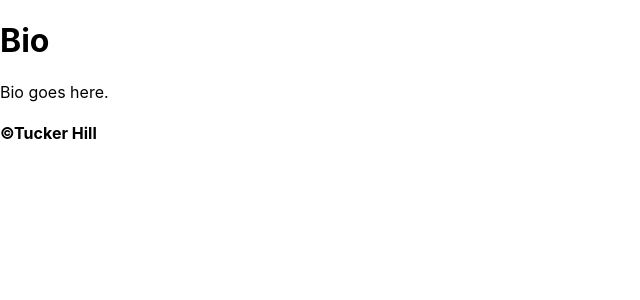
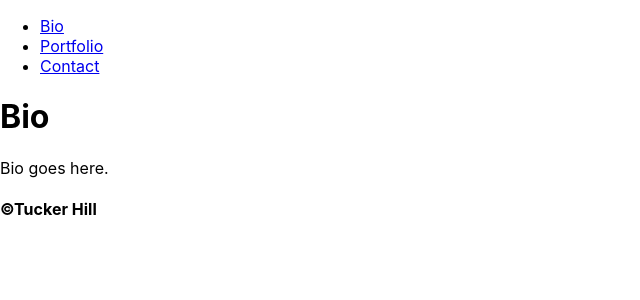
Before and after one commit to hill1635/hill-react-portfolio, a React (Create React App) app: page / in a window 1280 px wide. Shown: the top 300 px of the page, without its empty margins (0-640 px from the left). Built offline with nearby package versions, Linux system fonts and the light colour scheme.

Commit message:
NNavbar component function added with links to different pages.  Imported into App.js and fragment added to application.

```diff
--- a/src/App.js
+++ b/src/App.js
@@ -1,5 +1,6 @@
 import React from "react";
 import { BrowserRouter as Router, Route } from "react-router-dom";
+import Navbar from "./components/Navbar";
 import Footer from "./components/Footer";
 import Bio from "./components/pages/Bio";
 import Portfolio from "./components/pages/Portfolio";
@@ -10,6 +11,7 @@ function App() {
   return (
     <Router>
       <div>
+        <Navbar />
         <Route exact path="/" component={Bio} />
         <Route exact path="/portfolio" component={Portfolio} />
         <Route exact path="/contact" component={Contact} />
--- a/src/components/Navbar.js
+++ b/src/components/Navbar.js
@@ -0,0 +1,29 @@
+import React from "react";
+import { Link, useLocation } from "react-router-dom";
+
+function Navbar() {
+
+    const location = useLocation;
+
+    return (
+        <ul>
+            <li>
+                <Link to="/" className={location.pathname === "/"}>
+                    Bio
+                </Link>
+            </li>
+            <li>
+                <Link to="/portfolio" className={location.pathname === "/portfolio"}>
+                    Portfolio
+                </Link>
+            </li>
+            <li>
+                <Link to="/contact" className={location.pathname === "/contact"}>
+                    Contact
+                </Link>
+            </li>
+        </ul>
+    );
+}
+
+export default Navbar;
```
